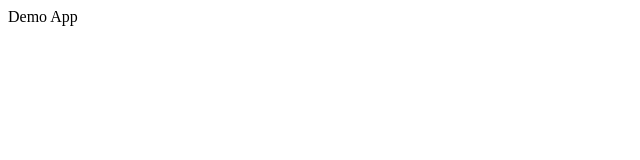
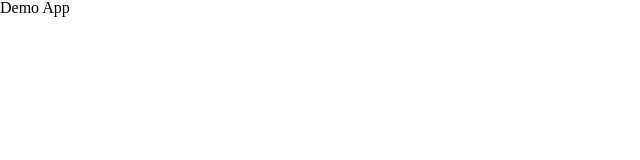
Before and after one commit to yusay1498/1.todo-app, a React (Vite) app: page / in a window 1280 px wide. Shown: the top 160 px of the page, without its empty margins (0-640 px from the left). Built offline with nearby package versions, Linux system fonts and the light colour scheme.

Commit message:
add reset.scss

```diff
--- a/src/assets/styles/main.scss
+++ b/src/assets/styles/main.scss
@@ -0,0 +1 @@
+@import "./scss/reset";
--- /dev/null
+++ b/src/assets/styles/scss/_reset.scss
@@ -0,0 +1,114 @@
+/*
+html5doctor.com Reset Stylesheet
+v1.6.1
+Last Updated: 2010-09-17
+Author: Richard Clark - http://richclarkdesign.com
+Twitter: @rich_clark
+*/
+
+*, *:after, *:before {
+  box-sizing: border-box;
+}
+
+html, body, div, span, object, iframe,
+h1, h2, h3, h4, h5, h6, p, blockquote, pre,
+abbr, address, cite, code,
+del, dfn, em, img, ins, kbd, q, samp,
+small, strong, sub, sup, var,
+b, i,
+dl, dt, dd, ol, ul, li,
+fieldset, form, label, legend,
+table, caption, tbody, tfoot, thead, tr, th, td,
+article, aside, canvas, details, figcaption, figure,
+footer, header, hgroup, menu, nav, section, summary,
+time, mark, audio, video {
+  margin: 0;
+  padding: 0;
+  border: 0;
+  outline: 0;
+  font-size: 100%;
+  vertical-align: baseline;
+  background: transparent;
+}
+
+body {
+  line-height: 1;
+}
+
+article, aside, details, figcaption, figure,
+footer, header, hgroup, menu, nav, section {
+  display: block;
+}
+
+nav, ul, li {
+  list-style: none;
+}
+
+blockquote, q {
+  quotes: none;
+}
+
+blockquote:before, blockquote:after,
+q:before, q:after {
+  content: '';
+  content: none;
+}
+
+a {
+  text-decoration: none;
+  color: inherit;
+  margin: 0;
+  padding: 0;
+  font-size: 100%;
+  vertical-align: baseline;
+  background: transparent;
+}
+
+a:visited {
+  color: inherti;
+}
+
+/* change colours to suit your needs */
+ins {
+  background-color: #ff9;
+  color: #000;
+  text-decoration: none;
+}
+
+/* change colours to suit your needs */
+mark {
+  background-color: #ff9;
+  color: #000;
+  font-style: italic;
+  font-weight: bold;
+}
+
+del {
+  text-decoration: line-through;
+}
+
+abbr[title], dfn[title] {
+  border-bottom: 1px dotted;
+  cursor: help;
+}
+
+table {
+  border-collapse: collapse;
+  border-spacing: 0;
+}
+
+/* change border colour to suit your needs */
+hr {
+  display: block;
+  height: 1px;
+  border: 0;
+  border-top: 1px solid #cccccc;
+  margin: 1em 0;
+  padding: 0;
+}
+
+input, select {
+  vertical-align: middle;
+}
+
+/*# sourceMappingURL=reset.css.map */
```
